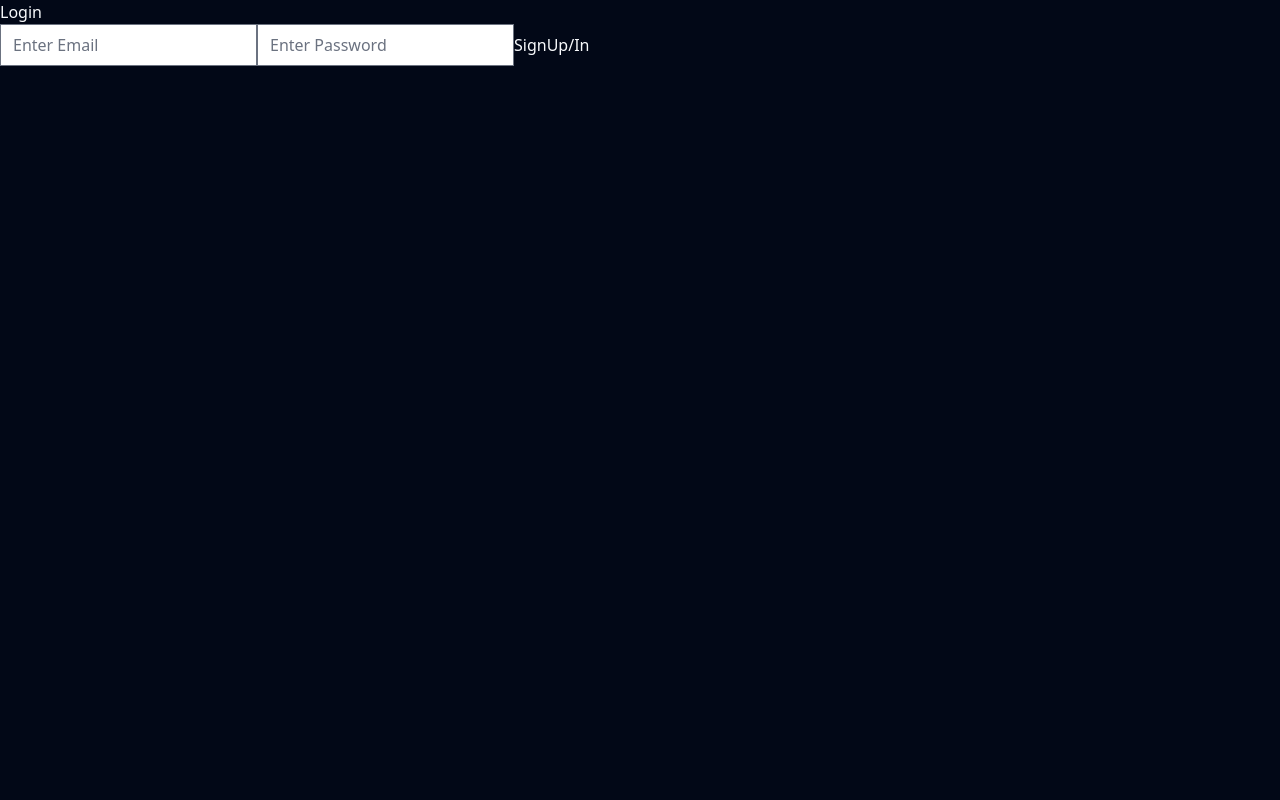
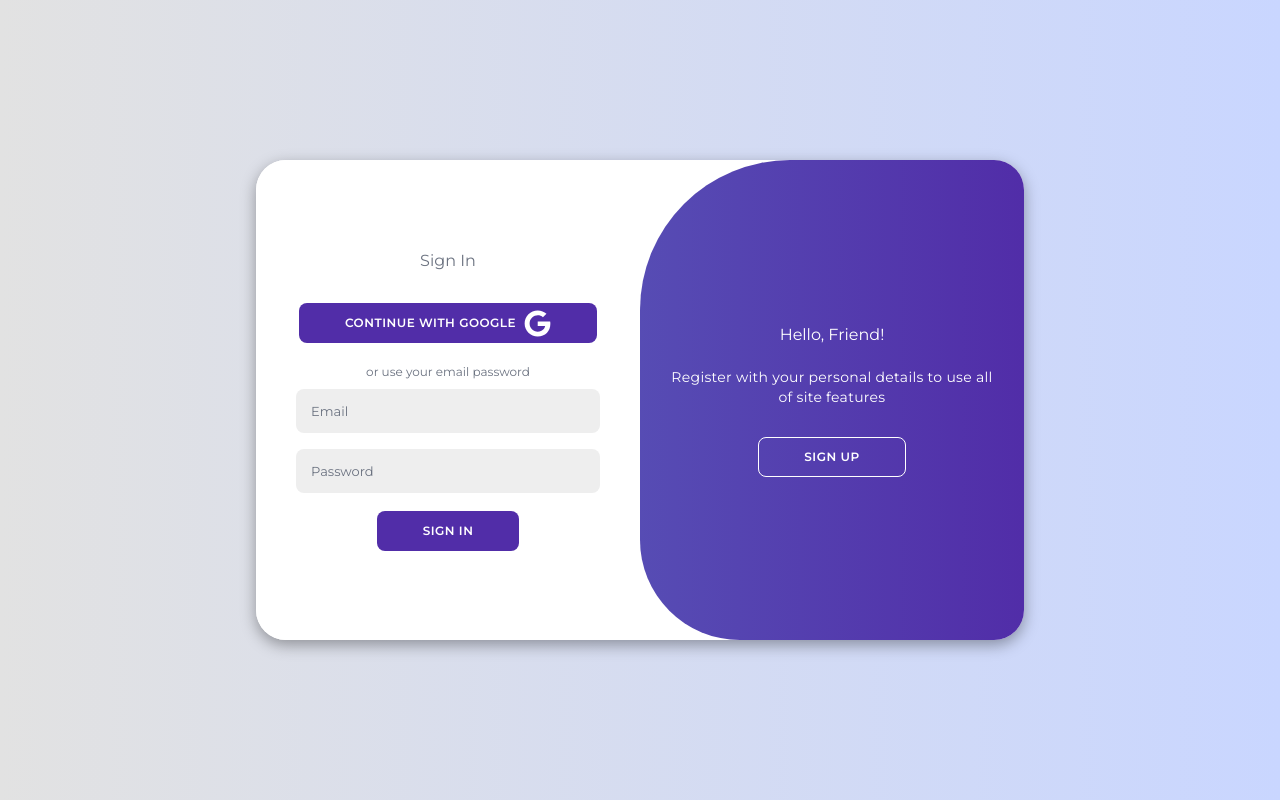
Before and after one commit to Ankur02Sarkar/Empower-U, a Next.js app: page /login in a window 1280 px wide. Built offline with nearby package versions, Linux system fonts and the light colour scheme; no server answers.

Commit message:
added signup

```diff
--- /dev/null
+++ b/app/create/page.js
@@ -0,0 +1,9 @@
+import React from 'react'
+
+const Create = () => {
+  return (
+    <div>Create</div>
+  )
+}
+
+export default Create
--- a/app/layout.js
+++ b/app/layout.js
@@ -28,19 +28,12 @@ const navItems = [
     icon: <HomeIcon className="h-4 w-4 text-neutral-500 dark:text-white" />,
   },
   {
-    name: "About",
-    link: "#about",
+    name: "Add Project",
+    link: "/create",
     icon: <UserIcon className="h-4 w-4 text-neutral-500 dark:text-white" />,
   },
   {
-    name: "Contact",
-    link: "#contact",
-    icon: (
-      <MessageCircleIcon className="h-4 w-4 text-neutral-500 dark:text-white" />
-    ),
-  },
-  {
-    name: "Projects",
+    name: "All Projects",
     link: "/projects",
     icon: <FolderGit2 className="h-4 w-4 text-neutral-500 dark:text-white" />,
   },
--- /dev/null
+++ b/app/login/login.css
@@ -0,0 +1,216 @@
+@import url("https://fonts.googleapis.com/css2?family=Montserrat:wght@300;400;500;600;700&display=swap");
+
+* {
+  margin: 0;
+  padding: 0;
+  box-sizing: border-box;
+  font-family: "Montserrat", sans-serif;
+}
+
+body {
+  background-color: #c9d6ff;
+  background: linear-gradient(to right, #e2e2e2, #c9d6ff);
+  display: flex;
+  align-items: center;
+  justify-content: center;
+  flex-direction: column;
+  height: 100vh;
+}
+
+.container {
+  background-color: #fff;
+  border-radius: 30px;
+  box-shadow: 0 5px 15px rgba(0, 0, 0, 0.35);
+  position: relative;
+  overflow: hidden;
+  width: 768px;
+  max-width: 100%;
+  min-height: 480px;
+}
+
+.container p {
+  font-size: 14px;
+  line-height: 20px;
+  letter-spacing: 0.3px;
+  margin: 20px 0;
+}
+
+.container span {
+  font-size: 12px;
+}
+
+.container a {
+  color: #333;
+  font-size: 13px;
+  text-decoration: none;
+  margin: 15px 0 10px;
+}
+
+.container button {
+  background-color: #512da8;
+  color: #fff;
+  font-size: 12px;
+  padding: 10px 45px;
+  border: 1px solid transparent;
+  border-radius: 8px;
+  font-weight: 600;
+  letter-spacing: 0.5px;
+  text-transform: uppercase;
+  margin-top: 10px;
+  cursor: pointer;
+}
+
+.container button.hiddenn {
+  background-color: transparent;
+  border-color: #fff;
+}
+
+.container .formDiv {
+  background-color: #fff;
+  display: flex;
+  align-items: center;
+  justify-content: center;
+  flex-direction: column;
+  padding: 0 40px;
+  height: 100%;
+}
+
+.container input {
+  background-color: #eee;
+  border: none;
+  margin: 8px 0;
+  padding: 10px 15px;
+  font-size: 13px;
+  border-radius: 8px;
+  width: 100%;
+  outline: none;
+}
+
+.form-container {
+  position: absolute;
+  top: 0;
+  height: 100%;
+  transition: all 0.6s ease-in-out;
+}
+
+.sign-in {
+  left: 0;
+  width: 50%;
+  z-index: 2;
+}
+
+.container.active .sign-in {
+  transform: translateX(100%);
+}
+
+.sign-up {
+  left: 0;
+  width: 50%;
+  opacity: 0;
+  z-index: 1;
+}
+
+.container.active .sign-up {
+  transform: translateX(100%);
+  opacity: 1;
+  z-index: 5;
+  animation: move 0.6s;
+}
+
+@keyframes move {
+  0%,
+  49.99% {
+    opacity: 0;
+    z-index: 1;
+  }
+  50%,
+  100% {
+    opacity: 1;
+    z-index: 5;
+  }
+}
+
+.social-icons {
+  margin: 20px 0;
+}
+
+.social-icons a {
+  border: 1px solid #ccc;
+  border-radius: 20%;
+  display: inline-flex;
+  justify-content: center;
+  align-items: center;
+  margin: 0 3px;
+  width: 40px;
+  height: 40px;
+}
+
+.toggle-container {
+  position: absolute;
+  top: 0;
+  left: 50%;
+  width: 50%;
+  height: 100%;
+  overflow: hidden;
+  transition: all 0.6s ease-in-out;
+  border-radius: 150px 0 0 100px;
+  z-index: 1000;
+}
+
+.container.active .toggle-container {
+  transform: translateX(-100%);
+  border-radius: 0 150px 100px 0;
+}
+
+.toggle {
+  background-color: #512da8;
+  height: 100%;
+  background: linear-gradient(to right, #5c6bc0, #512da8);
+  color: #fff;
+  position: relative;
+  left: -100%;
+  height: 100%;
+  width: 200%;
+  transform: translateX(0);
+  transition: all 0.6s ease-in-out;
+}
+
+.container.active .toggle {
+  transform: translateX(50%);
+}
+
+.toggle-panel {
+  position: absolute;
+  width: 50%;
+  height: 100%;
+  display: flex;
+  align-items: center;
+  justify-content: center;
+  flex-direction: column;
+  padding: 0 30px;
+  text-align: center;
+  top: 0;
+  transform: translateX(0);
+  transition: all 0.6s ease-in-out;
+}
+
+.toggle-left {
+  transform: translateX(-200%);
+}
+
+.container.active .toggle-left {
+  transform: translateX(0);
+}
+
+.toggle-right {
+  right: 0;
+  transform: translateX(0);
+}
+
+.container.active .toggle-right {
+  transform: translateX(200%);
+}
+
+.container input {
+  color: black;
+}
--- a/app/login/page.js
+++ b/app/login/page.js
@@ -1,12 +1,130 @@
 "use client";
-import React from "react";
+import React, { useState } from "react";
+import { FaGoogle } from "react-icons/fa";
+import "./login.css";
+import { Button } from "@/components/ui/button";
+import { createUserWithEmailAndPassword } from "firebase/auth";
+import { auth } from "@/lib/firebase";
+import { useRouter } from "next/navigation";
 const Login = () => {
+  const [isActive, setIsActive] = useState(false);
+  const [email, setEmail] = useState("");
+  const [password, setPassword] = useState("");
+  // const router = useRouter();
+
+  const handleSignup = async (e) => {
+    e.preventDefault();
+    try {
+      const userCredential = await createUserWithEmailAndPassword(
+        auth,
+        email,
+        password
+      );
+      console.log("userCredential : ", userCredential);
+      const user = userCredential.user;
+      localStorage.setItem("token", user.accessToken);
+      localStorage.setItem("user", JSON.stringify(user));
+      window.location.href = "/"; // reload with refresh
+    } catch (error) {
+      console.error(error);
+    }
+  };
+
+  const handleLogin = () => {};
+
   return (
-    <div>
-      <h1>Login</h1>
-      <input onChange={() => {}} type="email" placeholder="Enter Email" />
-      <input onChange={() => {}} type="password" placeholder="Enter Password" />
-      <button onClick={() => {}}>SignUp/In</button>
+    <div className={`container ${isActive ? "active" : ""}`} id="container">
+      <div className="form-container sign-up">
+        <div className="formDiv">
+          <h1 className="text-gray-500">Create Account</h1>
+          <div className="social-icons flex flex-row gap-4 text-gray-500">
+            <Button className="hover:text-[#512da8] hover:border hover:border-[#512da8] flex flex-row gap-2">
+              <span>Continue With Google</span>
+              <FaGoogle size={27} />
+            </Button>
+          </div>
+          <span className="text-gray-500">
+            or use your email for registration
+          </span>
+          <input
+            type="email"
+            required
+            placeholder="Email"
+            value={email}
+            onChange={(e) => setEmail(e.target.value)}
+          />
+          <input
+            type="password"
+            required
+            placeholder="Password"
+            value={password}
+            onChange={(e) => setPassword(e.target.value)}
+          />
+          <button onClick={handleSignup}>Sign Up</button>
+        </div>
+      </div>
+      <div className="form-container sign-in">
+        <div className="formDiv">
+          <h1 className="text-gray-500">Sign In</h1>
+          <div className="social-icons flex flex-row gap-4 text-gray-500">
+            <Button className="hover:text-[#512da8] hover:border hover:border-[#512da8] flex flex-row gap-2">
+              <span>Continue With Google</span>
+              <FaGoogle size={27} />
+            </Button>
+          </div>
+          <span className="text-gray-500">or use your email password</span>
+          <input
+            type="email"
+            required
+            placeholder="Email"
+            value={email}
+            onChange={(e) => setEmail(e.target.value)}
+          />
+          <input
+            type="password"
+            required
+            placeholder="Password"
+            value={password}
+            onChange={(e) => setPassword(e.target.value)}
+          />
+          {/* <a href="#">Forget Your Password?</a> */}
+          <button onClick={handleLogin}>Sign In</button>
+        </div>
+      </div>
+      <div className="toggle-container">
+        <div className="toggle">
+          <div className="toggle-panel toggle-left">
+            <h1>Welcome Back!</h1>
+            <p>Enter your personal details to use all of site features</p>
+            <button
+              className="hiddenn"
+              id="login"
+              onClick={(e) => {
+                e.preventDefault();
+                setIsActive(false);
+              }}
+            >
+              Sign In
+            </button>
+          </div>
+          <div className="toggle-panel toggle-right">
+            <h1>Hello, Friend!</h1>
+            <p>
+              Register with your personal details to use all of site features
+            </p>
+            <button
+              className="hiddenn"
+              id="register"
+              onClick={(e) => {
+                e.preventDefault();
+                setIsActive(true);
+              }}
+            >
+              Sign Up
+            </button>
+          </div>
+        </div>
+      </div>
     </div>
   );
 };
--- /dev/null
+++ b/lib/firebase.js
@@ -0,0 +1,16 @@
+import { initializeApp } from "firebase/app";
+import { getAuth, GoogleAuthProvider } from "firebase/auth";
+const firebaseConfig = {
+  apiKey: process.env.NEXT_PUBLIC_FIREBASE_API_KEY,
+  authDomain: process.env.NEXT_PUBLIC_FIREBASE_AUTH_DOMAIN,
+  projectId: process.env.NEXT_PUBLIC_FIREBASE_PROJECT_ID,
+  storageBucket: process.env.NEXT_PUBLIC_FIREBASE_STORAGE_BUCKET,
+  messagingSenderId: process.env.NEXT_PUBLIC_FIREBASE_MESSAGING_SENDER_ID,
+  appId: process.env.NEXT_PUBLIC_FIREBASE_APP_ID,
+};
+
+// Initialize Firebase
+const app = initializeApp(firebaseConfig);
+export const auth = getAuth();
+const provider = new GoogleAuthProvider();
+export default app;
--- a/package.json
+++ b/package.json
@@ -14,7 +14,7 @@
     "@splinetool/react-spline": "^2.2.6",
     "class-variance-authority": "^0.7.0",
     "clsx": "^2.1.0",
-    "firebase": "^10.9.0",
+    "firebase": "^10.10.0",
     "flowbite": "^2.3.0",
     "flowbite-react": "^0.7.2",
     "framer-motion": "^11.0.8",
@@ -23,6 +23,7 @@
     "next-themes": "^0.2.1",
     "react": "^18",
     "react-dom": "^18",
+    "react-icons": "^5.0.1",
     "simplex-noise": "^4.0.1",
     "tailwind-merge": "^2.2.1",
     "tailwindcss-animate": "^1.0.7"
```
Also changed, not shown: 1 other file (tests, documents, lock files or other folders).
